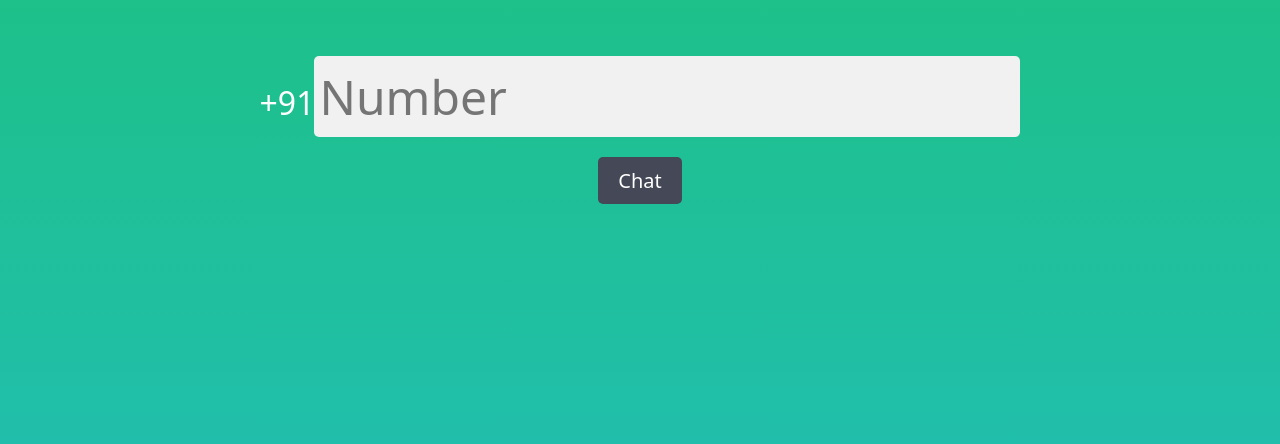
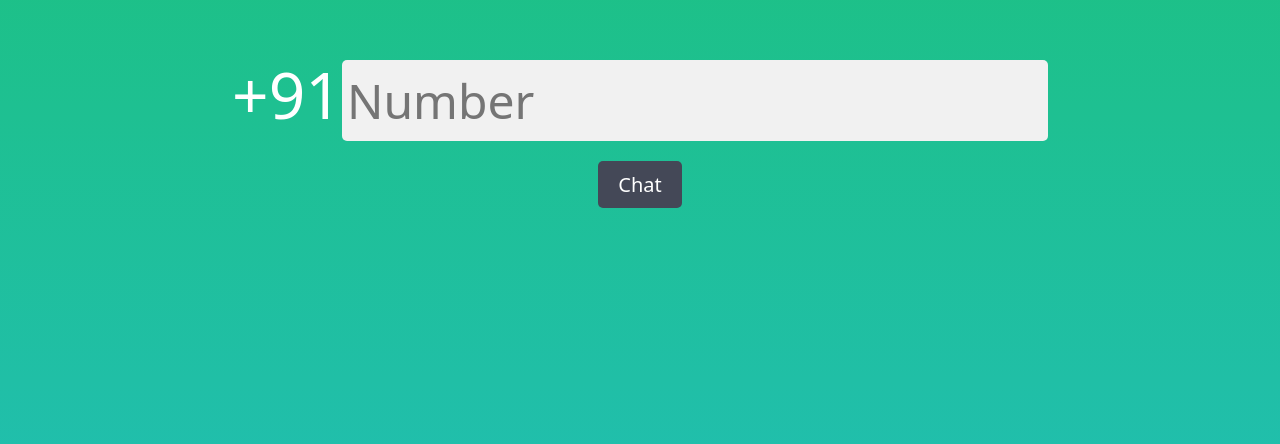
Before and after one commit to thepankaj08/whatsapp, a plain HTML site: page index.html in a window 1280 px wide. Shown: the part 238-682 px from the top of the page. Drawn offline with Linux system fonts and the light colour scheme.

Commit message:
Update index.html

```diff
--- a/index.html
+++ b/index.html
@@ -10,7 +10,7 @@
 <body>
 	<div id="position">
 <h1 style="font-size: 5em;">WhatsApp Number</h1>
-<lable style="text-align: center; font-family: inherit; font-size: 2em;">+91</lable><input minlength="10" maxlength="10" type="number" name="number" id="number" placeholder="Number"></br>
+<lable style="text-align: center; font-family: inherit; font-size: 4em;">+91</lable><input minlength="10" maxlength="10" type="number" name="number" id="number" placeholder="Number"></br>
 <button id="submit" onClick="submit()">Chat</button>
 
 	</div>
```
